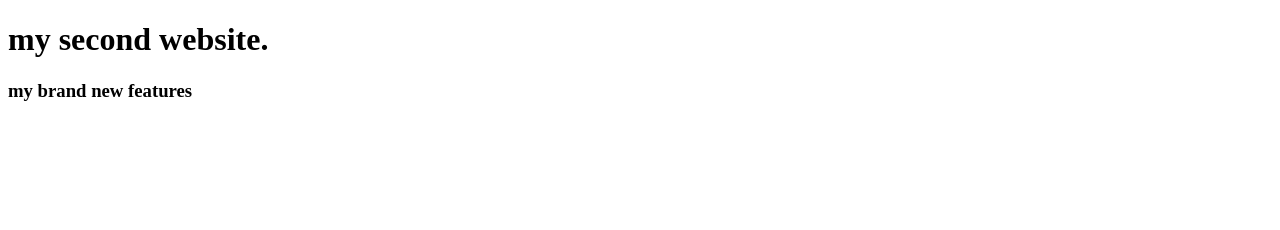
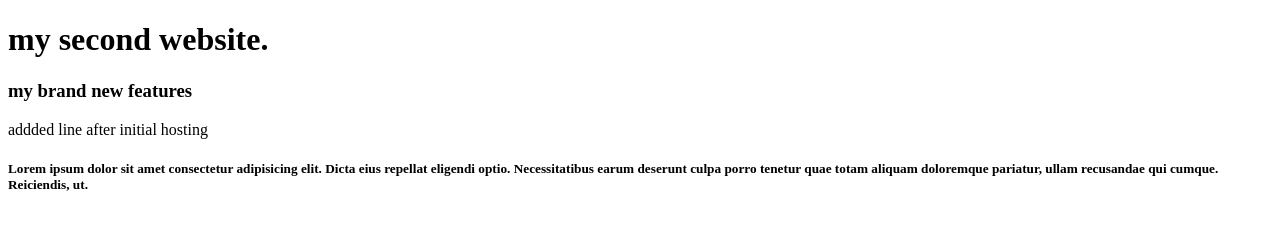
Before and after one commit to agfirst/my-second-website, a plain HTML site: page index.html in a window 1280 px wide. Drawn offline with Linux system fonts and the light colour scheme.

Commit message:
added in pragraph

```diff
--- a/index.html
+++ b/index.html
@@ -8,5 +8,7 @@
 <body>
     <h1>my second website.</h1>
     <h3>my brand new features</h3>
+    <p>addded line after initial hosting</p>
+    <h5>Lorem ipsum dolor sit amet consectetur adipisicing elit. Dicta eius repellat eligendi optio. Necessitatibus earum deserunt culpa porro tenetur quae totam aliquam doloremque pariatur, ullam recusandae qui cumque. Reiciendis, ut.</h5>
 </body>
 </html>
```
